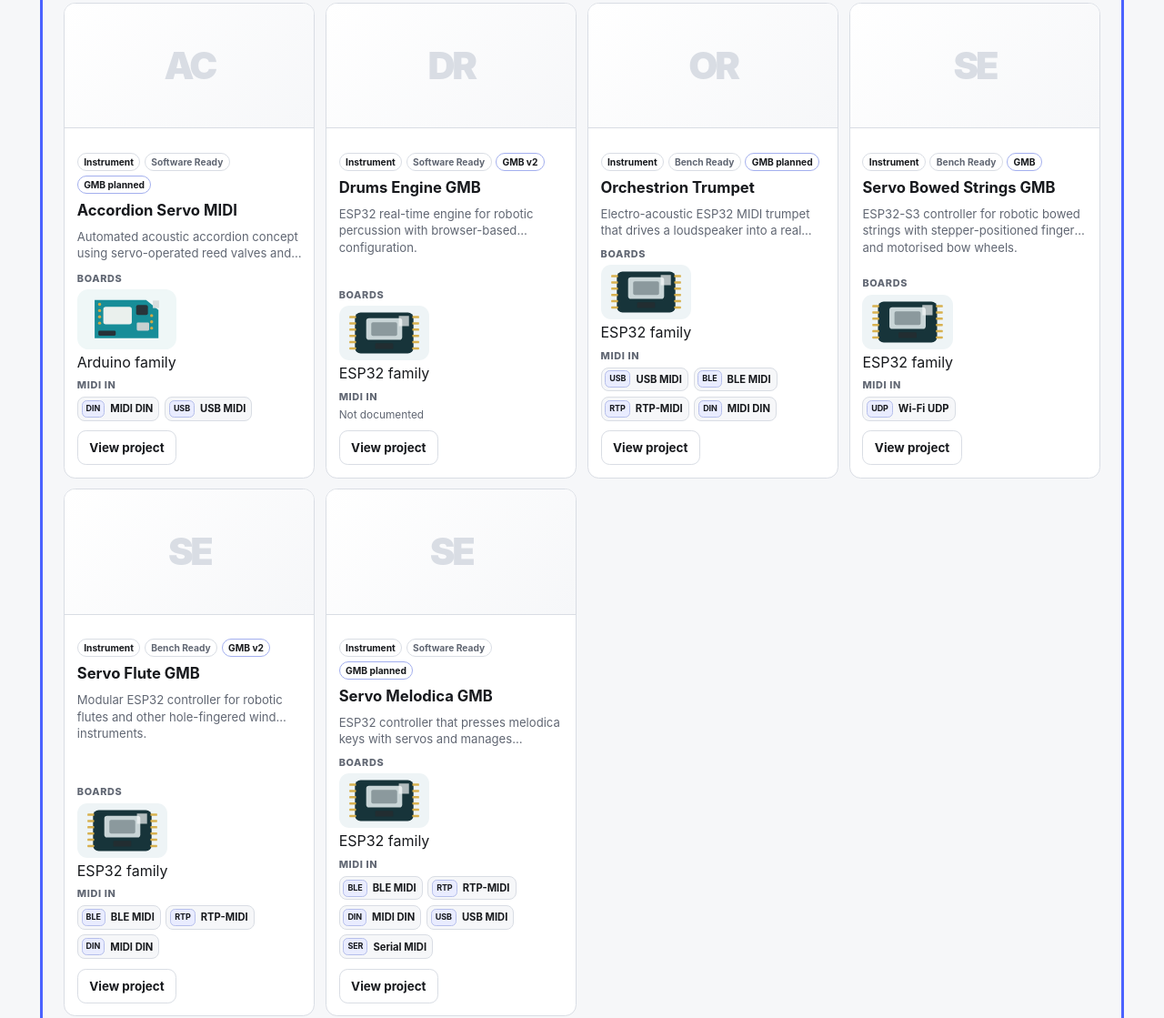
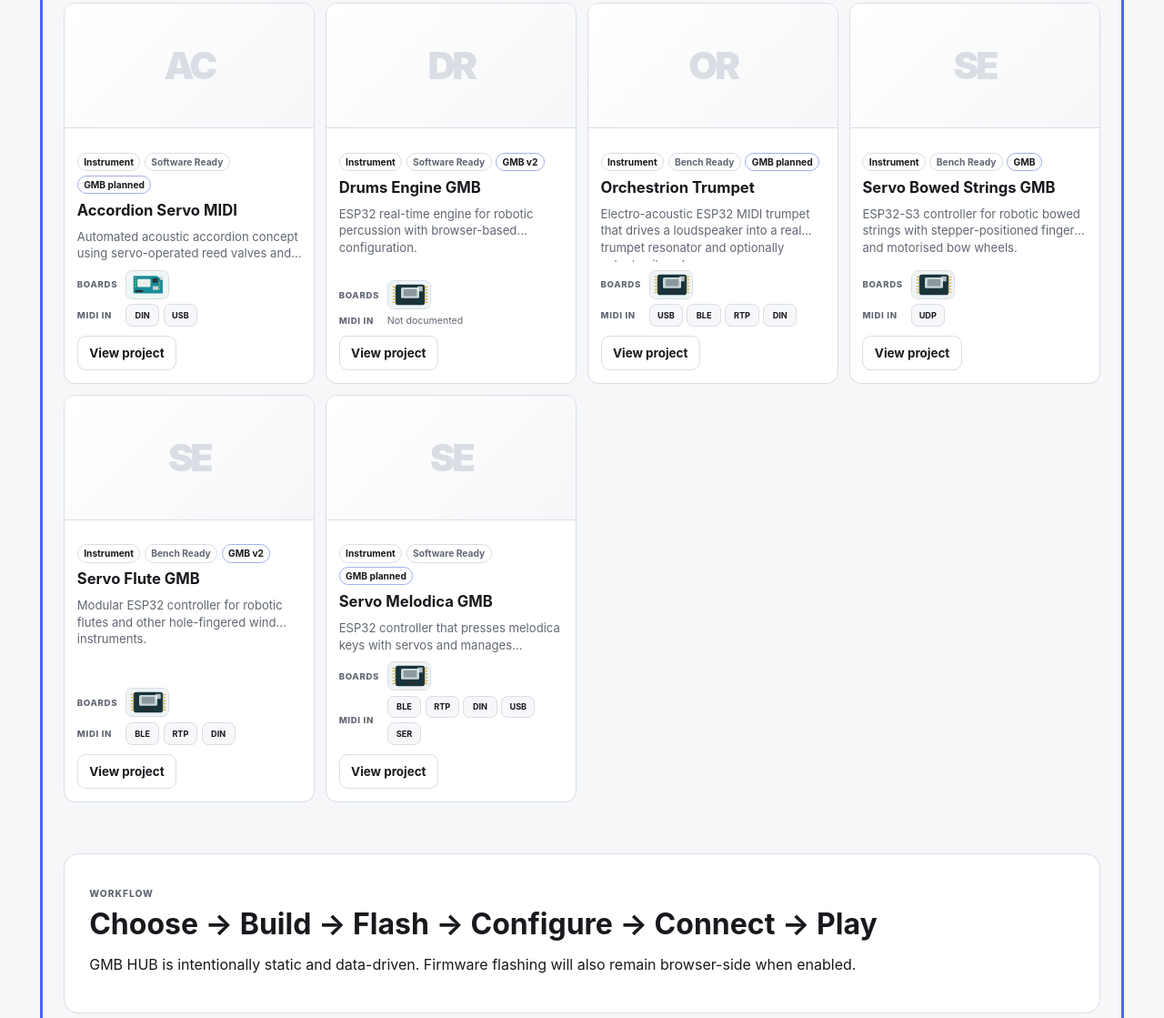
Before and after one commit to glloq/GMB-HUB, a website built with Vite: page index.html in a window 1280 px wide. Shown: the part 772-1891 px from the top of the page at 91% size. Built offline with nearby package versions, Linux system fonts and the light colour scheme.

Commit message:
style: make board families visual and MIDI badges denser

```diff
--- a/src/styles/capabilities.css
+++ b/src/styles/capabilities.css
@@ -1,16 +1,33 @@
-.capability-group { display: grid; gap: .35rem; }
-.capability-group__label { color: var(--muted); font-size: .68rem; font-weight: 800; letter-spacing: .06em; text-transform: uppercase; }
-.capability-chips { display: flex; flex-wrap: wrap; gap: .35rem; min-width: 0; }
-.capability-chip { display: inline-flex; align-items: center; gap: .38rem; min-height: 30px; padding: .25rem .48rem .25rem .3rem; border: 1px solid var(--border); border-radius: .5rem; background: var(--bg); color: var(--text); font-size: .76rem; font-weight: 700; white-space: nowrap; }
-.capability-chip b { display: inline-grid; place-items: center; min-width: 24px; height: 22px; padding: 0 .25rem; border-radius: .34rem; background: var(--surface); border: 1px solid var(--border); font-size: .62rem; line-height: 1; letter-spacing: -.01em; }
+.capability-group { display: grid; gap: .24rem; }
+.capability-group__label { color: var(--muted); font-size: .6rem; font-weight: 800; letter-spacing: .07em; text-transform: uppercase; }
+.capability-chips { display: flex; flex-wrap: wrap; align-items: center; gap: .28rem; min-width: 0; }
+
+.board-family { display: inline-flex; align-items: center; gap: .45rem; min-height: 38px; padding: .2rem .5rem .2rem .2rem; border: 1px solid var(--border); border-radius: .58rem; background: var(--bg); color: var(--text); font-size: .72rem; font-weight: 750; }
+.board-family img { display: block; width: 52px; height: 31px; object-fit: cover; border-radius: .42rem; }
+.board-family--compact { width: 48px; min-height: 30px; padding: 0; overflow: hidden; border-radius: .45rem; }
+.board-family--compact img { width: 48px; height: 30px; border-radius: .38rem; }
+.board-family--compact > span { position: absolute; width: 1px; height: 1px; overflow: hidden; clip: rect(0 0 0 0); clip-path: inset(50%); white-space: nowrap; }
+
+.capability-chip { display: inline-flex; align-items: center; gap: .32rem; min-height: 28px; padding: .2rem .42rem .2rem .26rem; border: 1px solid var(--border); border-radius: .45rem; background: var(--bg); color: var(--text); font-size: .7rem; font-weight: 750; white-space: nowrap; }
+.capability-chip b { display: inline-grid; place-items: center; min-width: 23px; height: 20px; padding: 0 .2rem; border-radius: .3rem; background: var(--surface); border: 1px solid var(--border); font-size: .56rem; line-height: 1; }
 .capability-chip--board { border-color: color-mix(in srgb, var(--accent) 30%, var(--border)); }
+.capability-chip--midi { padding-right: .36rem; }
 .capability-chip--midi b { background: color-mix(in srgb, var(--accent) 12%, var(--surface)); border-color: color-mix(in srgb, var(--accent) 25%, var(--border)); }
 .capability-chip--experimental { border-style: dashed; }
-.capability-chip--experimental::after { content: 'exp'; color: var(--muted); font-size: .6rem; font-weight: 800; text-transform: uppercase; }
-.capability-chip--legacy { opacity: .72; }
-.capability-chip--compact { min-height: 26px; padding: .18rem .38rem .18rem .24rem; font-size: .7rem; }
-.capability-chip--compact b { min-width: 21px; height: 19px; font-size: .56rem; }
-.capability-empty { color: var(--muted); font-size: .74rem; }
-.quick-capabilities { display: grid; grid-template-columns: repeat(2, minmax(0, 1fr)); gap: .8rem; margin: .9rem 0 1.1rem; padding: .75rem; border: 1px solid var(--border); border-radius: .7rem; background: var(--surface); }
-.project-card__capabilities { display: grid; gap: .55rem; }
-@media (max-width: 680px) { .quick-capabilities { grid-template-columns: 1fr; } }
+.capability-chip--experimental::after { content: 'exp'; color: var(--muted); font-size: .52rem; font-weight: 800; text-transform: uppercase; }
+.capability-chip--legacy { opacity: .68; }
+.capability-chip--compact { min-height: 24px; padding: .12rem .26rem; }
+.capability-chip--compact b { min-width: 27px; height: 19px; border: 0; background: transparent; font-size: .57rem; }
+.capability-chip--compact > span { position: absolute; width: 1px; height: 1px; overflow: hidden; clip: rect(0 0 0 0); clip-path: inset(50%); white-space: nowrap; }
+.capability-chip--compact.capability-chip--experimental::after { font-size: .46rem; }
+.capability-empty { color: var(--muted); font-size: .66rem; }
+
+.quick-capabilities { display: grid; grid-template-columns: repeat(2, minmax(0, 1fr)); gap: .55rem; margin: .6rem 0 .8rem; padding: .58rem; border: 1px solid var(--border); border-radius: .62rem; background: var(--surface); }
+.project-card__capabilities { display: grid; grid-template-columns: auto 1fr; gap: .34rem .55rem; align-items: center; }
+.project-card__capabilities .capability-group { display: contents; }
+.project-card__capabilities .capability-group__label { min-width: 31px; }
+
+@media (max-width: 680px) {
+  .quick-capabilities { grid-template-columns: 1fr; }
+  .project-card__capabilities { grid-template-columns: 30px 1fr; }
+}
```
